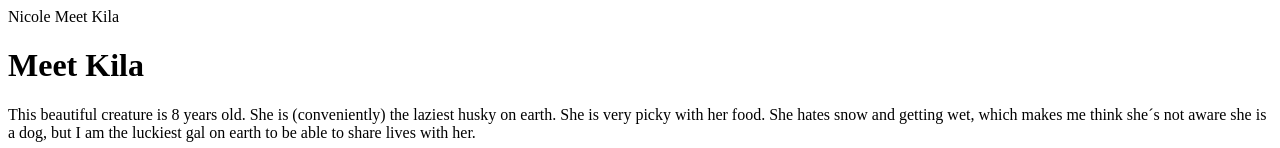
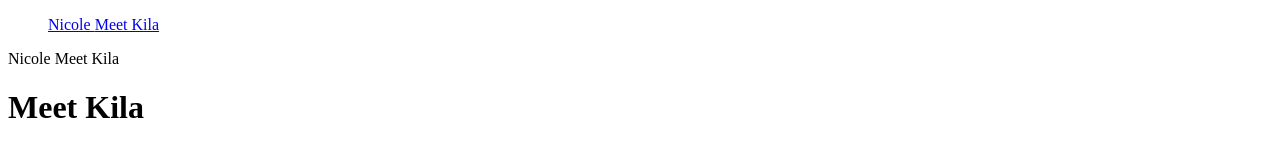
Before and after one commit to nicolevngs/first_deployed_page, a plain HTML site: page Kila.html in a window 1280 px wide. Shown: the top 148 px of the page. Drawn offline with Linux system fonts and the light colour scheme.

Commit message:
Update Kila.html

```diff
--- a/Kila.html
+++ b/Kila.html
@@ -5,6 +5,14 @@
 	<title>Kila</title>
 	<link rel="stylesheet" href="style.css">
 </head>
+	<header>
+	<nav>
+		<ol>
+		<a href= "index.html"> Nicole </a>
+		<a href= "Kila.html"> Meet Kila </a>
+		</ol>
+	</nav>
+</header>
 <body>
 Nicole
 Meet Kila
```
